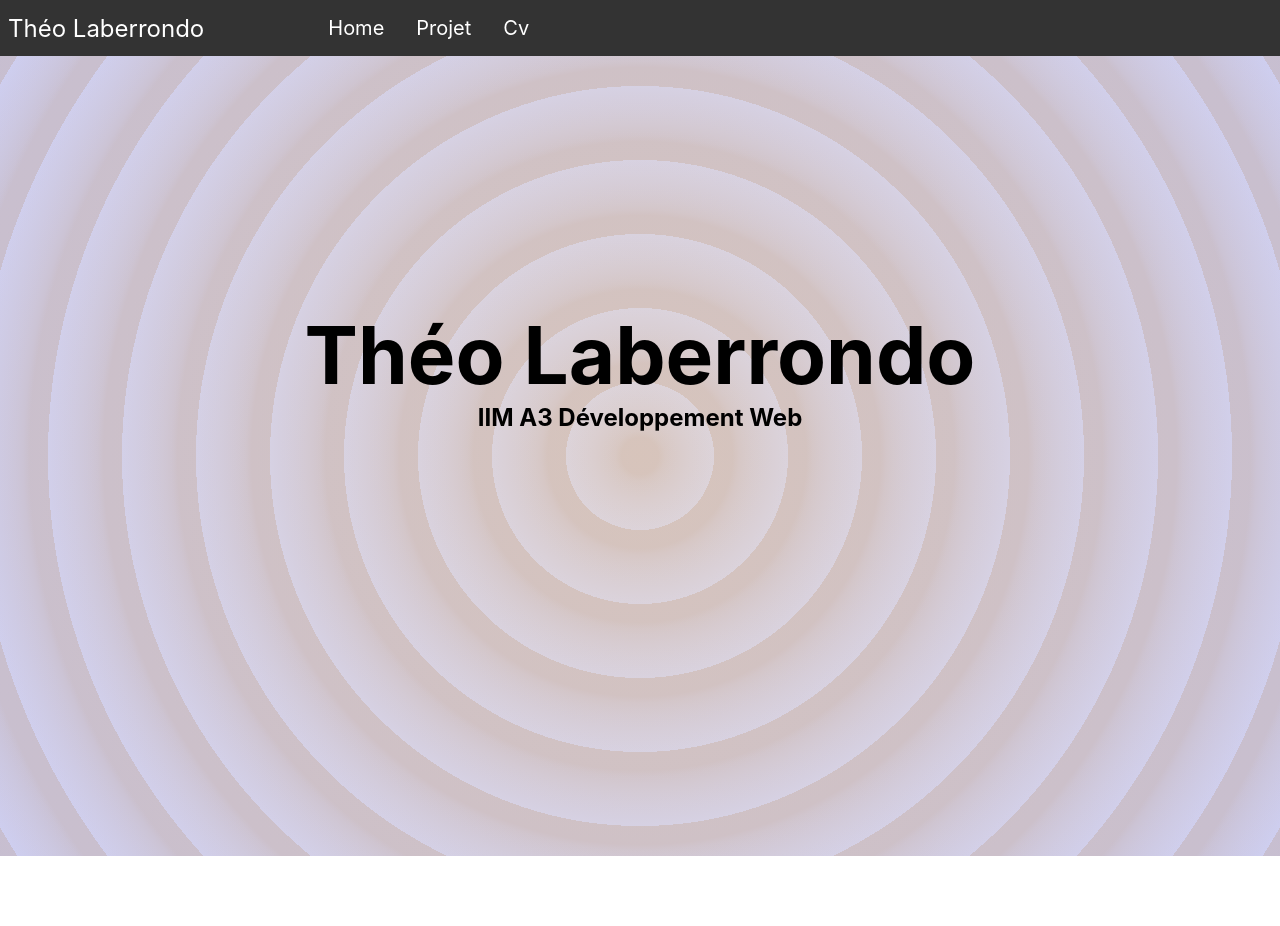
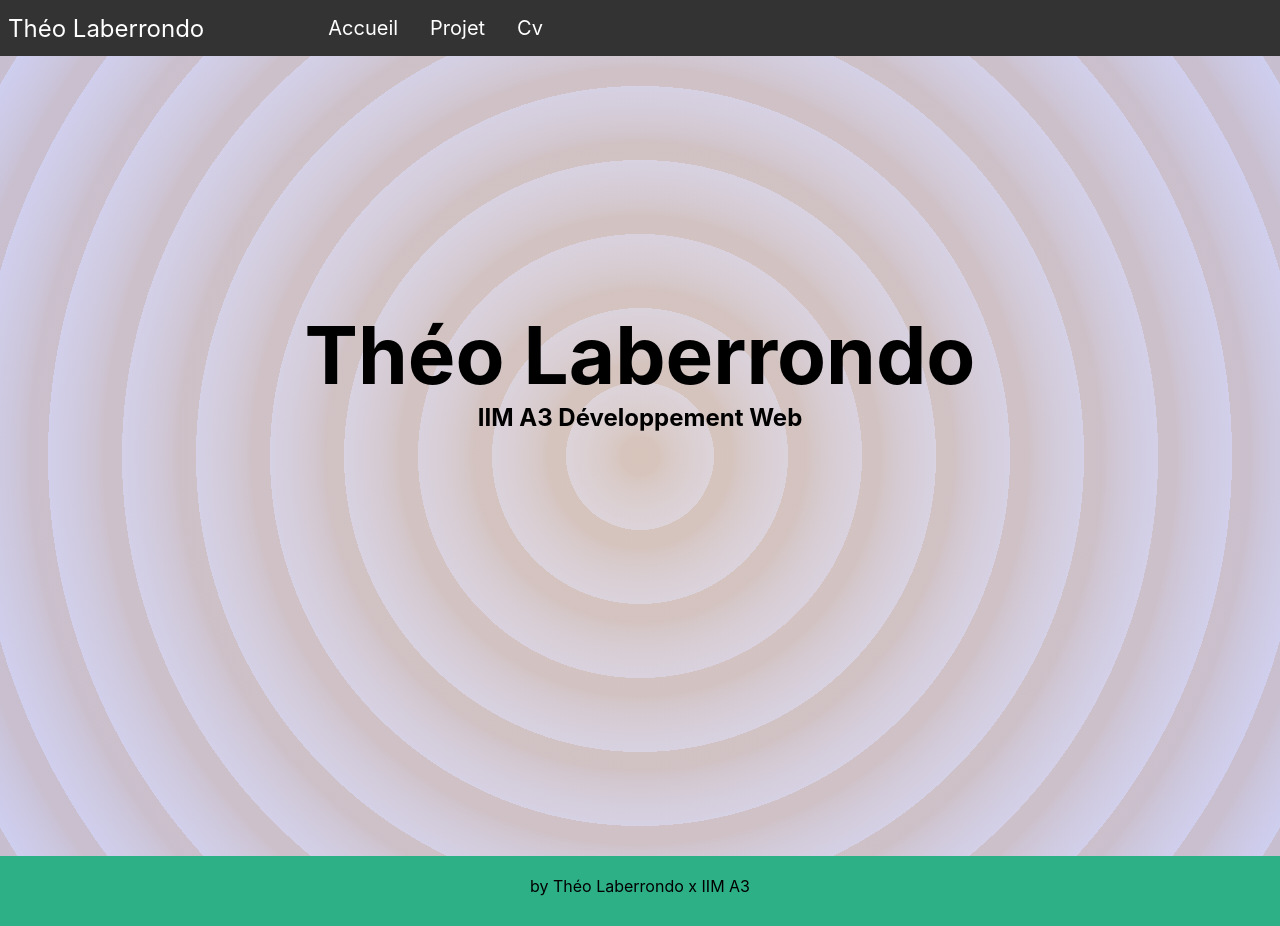
Before and after one commit to Namacha0908/laberrondocvreact, a React (Create React App) app: page / in a window 1280 px wide. Before the commit the page ends 856 px from the top, so only its background shows below. Built offline with nearby package versions, Linux system fonts and the light colour scheme.

Commit message:
change(favicon): changement du favicon :art:

```diff
--- a/public/index.html
+++ b/public/index.html
@@ -25,7 +25,6 @@
       Learn how to configure a non-root public URL by running `npm run build`.
     -->
     <title>Portfolio</title>
-    <link rel="shortcut icon" type="image/png" href="../src/img/8.jpg"/>
 
   </head>
   <body>
--- /dev/null
+++ b/src/Components/Footer.js
@@ -0,0 +1,12 @@
+import "../sass/_footer.scss"
+
+
+const Footer = () => {
+    return (
+     <footer>
+         <p>by Théo Laberrondo x IIM A3</p>
+     </footer>
+    );
+}
+
+export default Footer;
--- a/src/Components/Nav.js
+++ b/src/Components/Nav.js
@@ -12,7 +12,7 @@ const Nav = () => {
             </a>
             <div class="navbar-links">
             <ul>
-                <li><Link to="/">Home</Link></li>
+                <li><Link to="/">Accueil</Link></li>
                 <li><Link to="/projet">Projet</Link></li>
                 <li><Link to="/cv">Cv</Link></li>
             </ul>
--- a/src/Pages/Cv.js
+++ b/src/Pages/Cv.js
@@ -1,4 +1,5 @@
 import Nav from "../Components/Nav";
+import Footer from "../Components/Footer";
 import Experience from "../Components/Experience";
 import Formation from "../Components/Formation";
 import Skill from "../Components/Skill";
@@ -156,6 +157,7 @@ const Cv = () => {
                         }
                 </div>
             </section>
+            <Footer></Footer>
         </section>
      );
 }
--- a/src/Pages/Home.js
+++ b/src/Pages/Home.js
@@ -1,4 +1,5 @@
 import Nav from "../Components/Nav";
+import Footer from "../Components/Footer";
 import '../sass/pages/_home.scss';
 
 const Home = () => {
@@ -11,6 +12,7 @@ const Home = () => {
                     <h2>IIM A3 Développement Web</h2>
                 </div>
             </div>
+            <Footer></Footer>
         </section>
     );
 }
--- a/src/Pages/Projet.js
+++ b/src/Pages/Projet.js
@@ -1,5 +1,6 @@
 import '../sass/pages/_projet.scss';
 import Nav from "../Components/Nav";
+import Footer from "../Components/Footer";
 import Project from "../Components/Project";
 import Projet1 from "../img/1.jpg";
 import Projet2 from "../img/2.jpg";
@@ -75,6 +76,7 @@ const Projet = () => {
                         }
                 </div>
             </section>
+            <Footer></Footer>
         </section>
      );
 }
--- /dev/null
+++ b/src/sass/_footer.scss
@@ -0,0 +1,7 @@
+footer {
+    width: 100%;
+    height: 70px;
+    background-color: #2EB086;
+    text-align: center;
+    padding-top: 20px;
+}
```
Also changed, not shown: 2 other files (tests, documents, lock files or other folders).
